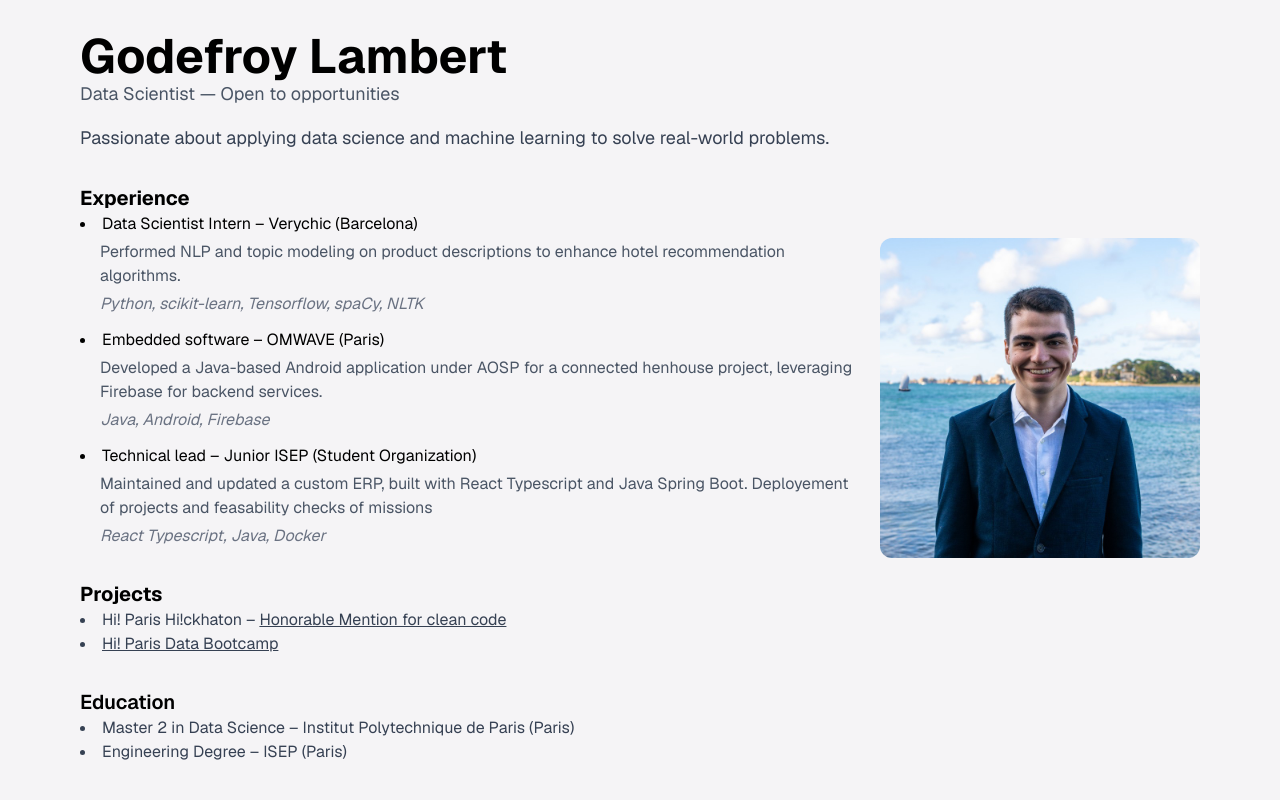
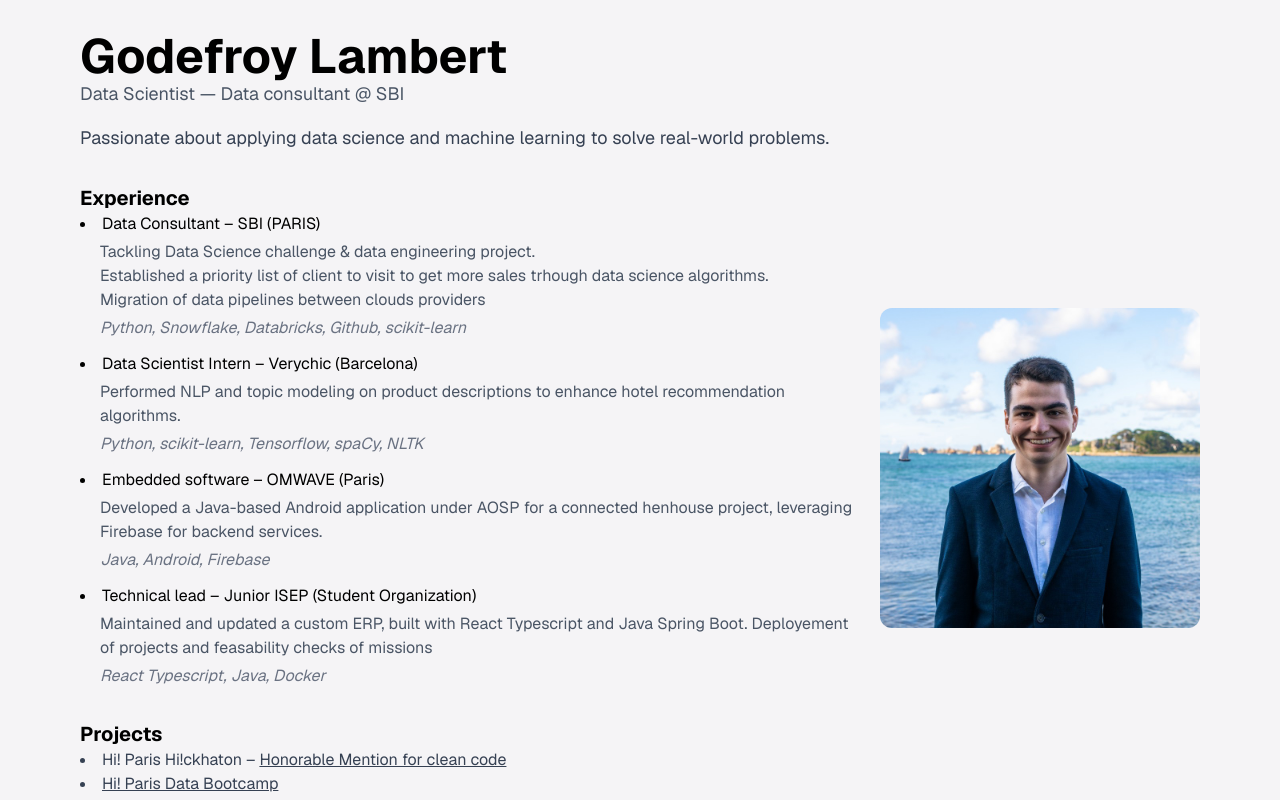
Before and after one commit to godefroylmb/Portfolio, a Next.js app: page / in a window 1280 px wide. Shown: the top 800 px of the page. Built offline with nearby package versions, Linux system fonts and the light colour scheme.

Commit message:
Updated resume and dependancies

```diff
--- a/src/pages/components/profile.tsx
+++ b/src/pages/components/profile.tsx
@@ -7,7 +7,7 @@ export default function Profile() {
         <div className="flex flex-col justify-start gap-2 sm:text-left sm:items-start text-center items-center w-full">
           <div>
             <h1 className="text-5xl font-bold text-black">Godefroy Lambert</h1>
-            <p className="text-gray-600 text-lg">Data Scientist — Open to opportunities</p>
+            <p className="text-gray-600 text-lg">Data Scientist — Data consultant @ SBI</p>
           </div>
 
           <p className="text-gray-700 text-lg mt-2 max-w-md sm:max-w-none">
@@ -17,6 +17,19 @@ export default function Profile() {
           <div className="mt-6">
             <h2 className="text-xl font-bold text-black">Experience</h2>
             <ul className="text-black list-disc list-inside space-y-3">
+              <li>
+                <span className="text-base">Data Consultant – SBI (PARIS)</span>
+                <div className="ml-5">
+                  <p className="text-base text-gray-600 mt-1">
+                    Tackling Data Science challenge & data engineering project. <br/>
+                    Established a priority list of client to visit to get more sales trhough data science algorithms. <br/>
+                    Migration of data pipelines between clouds providers
+                  </p>
+                  <p className="text-base text-gray-500 mt-1 italic">
+                    Python, Snowflake, Databricks, Github, scikit-learn
+                  </p>
+                </div>
+              </li>
               <li>
                 <span className="text-base">Data Scientist Intern – Verychic (Barcelona)</span>
                 <div className="ml-5">
```
Also changed, not shown: package.json (+6 -6 lines), 1 other file (tests, documents, lock files or other folders).
